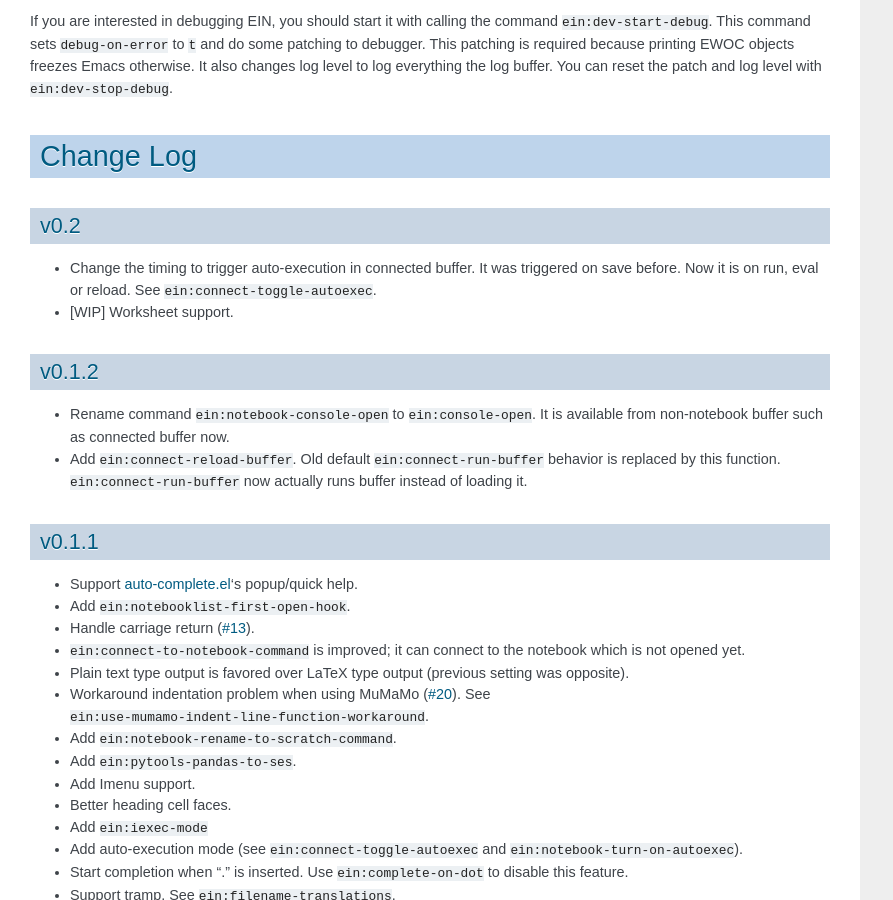
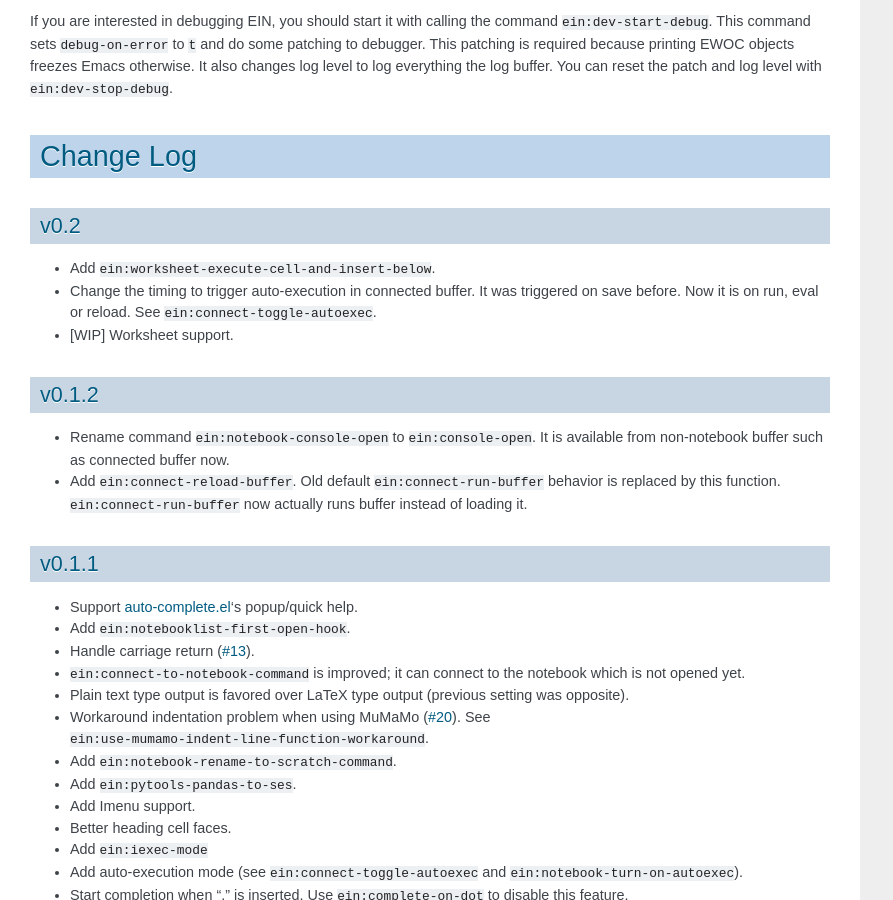
Before and after one commit to millejoh/emacs-ipython-notebook, a Sphinx documentation site: the page built from doc/source/index.rst, in a window 1280 px wide and 900 px high, scrolled down 13128 px. Shown: the whole window, without its empty margins (0-893 px from the left). Built offline with Sphinx 7.4.7, drawn with Linux system fonts in a browser that asks for light colours; cross-references to code outside the pages are shown as plain code.

Commit message:
Update change log

```diff
--- a/doc/source/index.rst
+++ b/doc/source/index.rst
@@ -483,6 +483,7 @@ Change Log
 v0.2
 ----
 
+* Add :el:symbol:`ein:worksheet-execute-cell-and-insert-below`.
 * Change the timing to trigger auto-execution in connected buffer.
   It was triggered on save before.  Now it is on run, eval or reload.
   See :el:symbol:`ein:connect-toggle-autoexec`.
```
